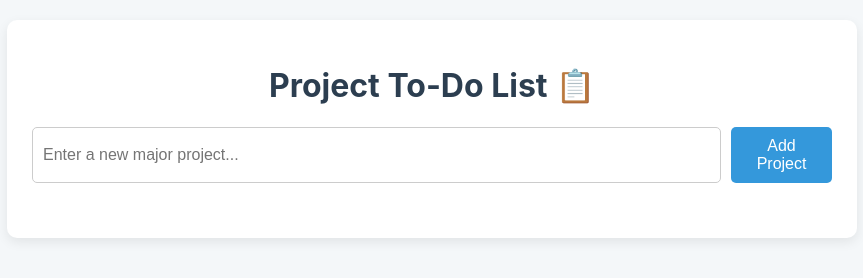
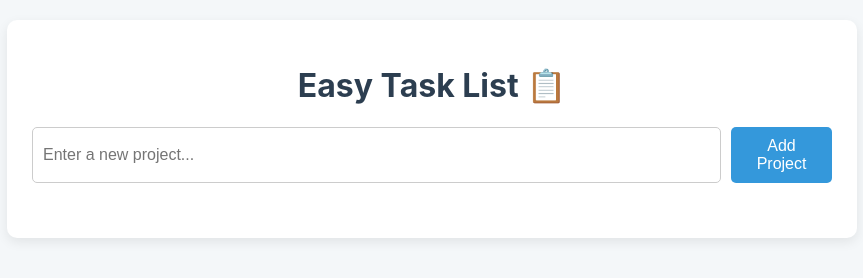
Before and after one commit to cmanciecko/easy-task-list, a plain HTML site: page index.html in a window 1280 px wide. Shown: the whole page, without its empty margins (208-1071 px from the left). Drawn offline with Linux system fonts and the light colour scheme.

Commit message:
changed page title

```diff
--- a/index.html
+++ b/index.html
@@ -3,7 +3,7 @@
 <head>
     <meta charset="UTF-8">
     <meta name="viewport" content="width=device-width, initial-scale=1.0">
-    <title>Project To-Do List</title>
+    <title>Easy Task List</title>
     <style>
         /* General Body Styling */
         body {
@@ -192,10 +192,10 @@
 <body>
 
     <div class="container">
-        <h1>Project To-Do List 📋</h1>
+        <h1>Easy Task List 📋</h1>
 
         <div class="project-adder">
-            <input type="text" id="new-project-name" placeholder="Enter a new major project...">
+            <input type="text" id="new-project-name" placeholder="Enter a new project...">
             <button id="add-project-btn">Add Project</button>
         </div>
 
```
